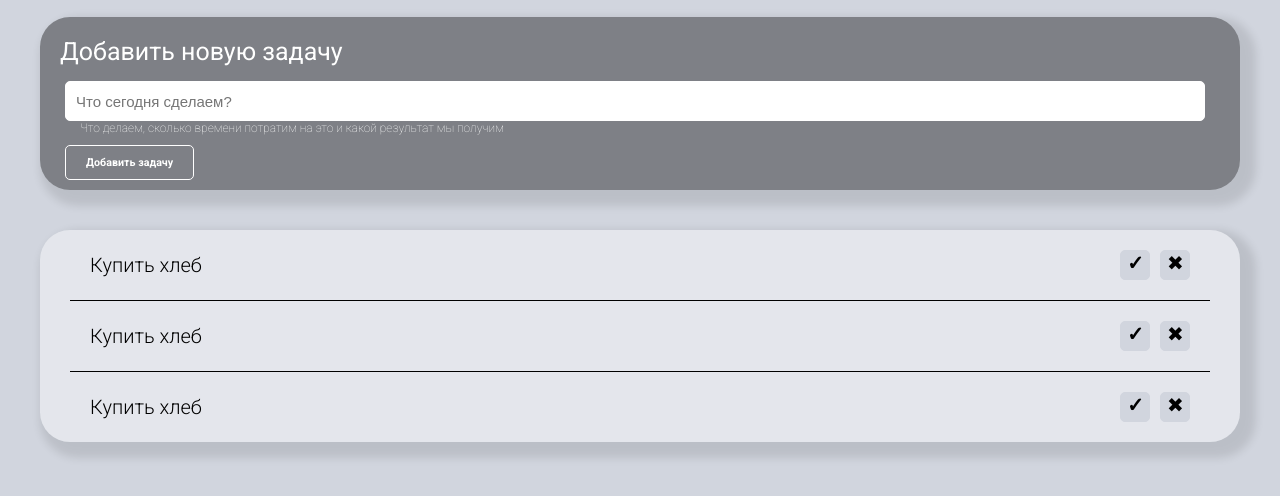
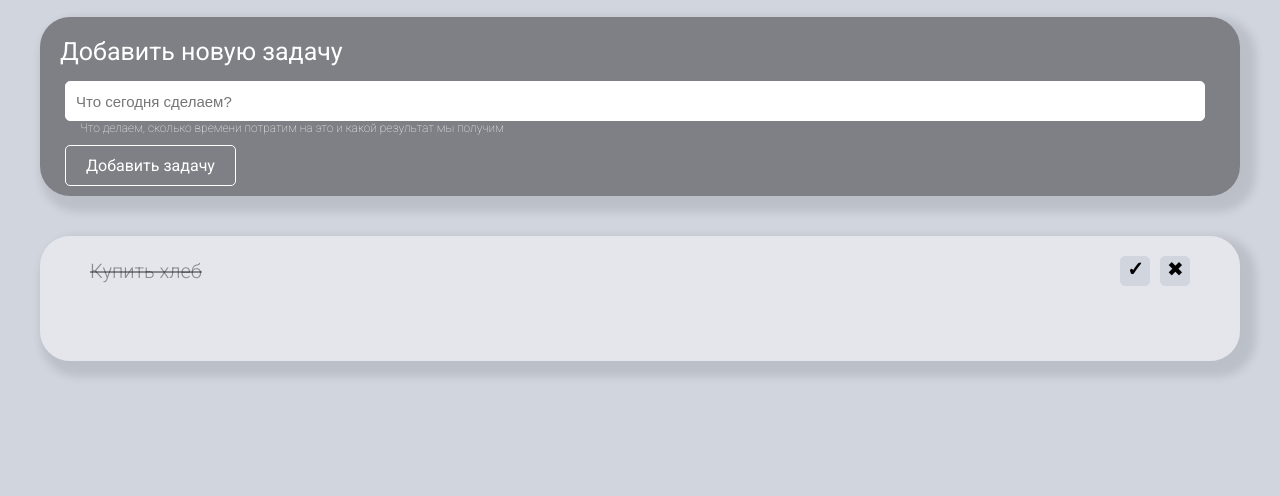
Before and after one commit to BekerAA/ToDoList-2path, a plain HTML site: page index.html in a window 1280 px wide. Shown: the part 96-592 px from the top of the page. Drawn offline with Linux system fonts and the light colour scheme.

```diff
--- a/index.html
+++ b/index.html
@@ -20,23 +20,24 @@
       <div class="panel">
         <h3 class="heading"> Добавить новую задачу</h6>
           <div class="add">
-            <input type="text" placeholder="Что сегодня сделаем?">
+            <input id="new--task" type="text" placeholder="Что сегодня сделаем?">
             <h6>Что делаем, сколько времени потратим на это и какой результат мы получим</h6>
           </div>
-            <h6 class="btn">Добавить задачу</h6>
+          <div id="add" class="btn">Добавить задачу</div>
+
         </div>
       </div>
 
-    <div class="todo__list">
-
-      <!-- <div class="tasks__empty">
+    <div id="tasks" class="todo__list">
+<!--
+      <div class="tasks__empty">
         <div class="info">
           <img src="/img/free-icon-man-8455575.png">
           <h6>Список дел пуст</h6>
         </div>
       </div> -->
 
-        <div class="task">
+        <div class="todo__task todo__task-complit">
           <h6 class="task__text">Купить хлеб</h6>
           <div class="task__button">
             <div class="task__complit">
@@ -54,41 +55,8 @@
           </div>
         </div>
 
-        <div class="task">
-          <h6 class="task__text">Купить хлеб</h6>
-          <div class="task__button">
-            <div class="task__complit">
-              <label>
-                <input type="checkbox">
-                <div class="chec-com"><h6>✓</h6></div>
-              </label>
-            </div>
-            <div class="task__delete">
-              <label>
-                <input type="checkbox">
-                <div class="chec-del"><h6>✖</h6></div>
-              </label>
-            </div>
-          </div>
-        </div>
-        <div class="task">
-          <h6 class="task__text">Купить хлеб</h6>
-          <div class="task__button">
-            <div class="task__complit">
-              <label>
-                <input type="checkbox">
-                <div class="chec-com"><h6>✓</h6></div>
-              </label>
-            </div>
-            <div class="task__delete">
-              <label>
-                <input type="checkbox">
-                <div class="chec-del"><h6>✖</h6></div>
-              </label>
-            </div>
-          </div>
-        </div>
 
+        <script src="/js/script.js"></script>
     </div>
     </div>
   </div>
--- /dev/null
+++ b/js/script.js
@@ -0,0 +1,21 @@
+const dom = {
+  new: document.getElementById("new--task"),
+  add: document.getElementById("add"),
+  tasks: document.getElementById("tasks")
+}
+
+const tasks = []
+
+
+
+dom.add.onclick = () =>{
+  const TaskNewText = dom.new.value;
+  if (TaskNewText){
+
+  }
+}
+
+//функция для добавления задачи
+
+
+function addTasks()
--- a/scss/_todo-list.scss
+++ b/scss/_todo-list.scss
@@ -60,6 +60,7 @@
   border: 1px solid white;
   color: white;
   border-radius: 5px;
+  cursor: pointer;
   transition: all 0.3s ease;
   &:hover{
     background: blue;
@@ -71,7 +72,7 @@
 
 .todo__list{
   max-width: 1200px;
-  min-height: 200px;
+  min-height: 125px;
   margin: auto;
   background-color: rgba(255, 255, 255, 0.4);
   box-shadow: 8px 8px 8px 8px rgba(0, 0, 0, 0.1);
@@ -81,25 +82,31 @@
 .info{
   text-align: center;
   img{
-    margin-top: 50px;
+    margin-top: 25px;
     width: 60px;
     height: 60px;
   }
   h6{
     font-size: 18px;
     font-weight: 300;
+
   }
 }
 
 
 
-.task{
+.todo__task{
   max-width: 1140px;
   display: flex;
   align-items: center;
   justify-content: space-between;
   padding-bottom: 20px ;
   margin: auto;
+}
+
+.todo__task-complit .task__text{
+  text-decoration: line-through;
+  color: rgba(0, 0, 0, 0.4)
 }
 
 .task:not(:last-child){
@@ -134,6 +141,7 @@
     background-color: #d1d5de;
     border-radius: 5px;
     transition: all 0.3s ease;
+    cursor: pointer;
     h6{
       font-size: 20px;
       margin-left: 6px ;
@@ -148,6 +156,7 @@
 .task__delete{
   input{
     display: none;
+    ;
   }
   .chec-del{
     width: 30px;
@@ -156,6 +165,7 @@
     background-color: #d1d5de;
     border-radius: 5px;
     transition: all 0.3s ease;
+    cursor: pointer;
     h6{
       font-size: 20px;
       font-weight: 100;
```
Also changed, not shown: css/style.min.css, 1 other file.
